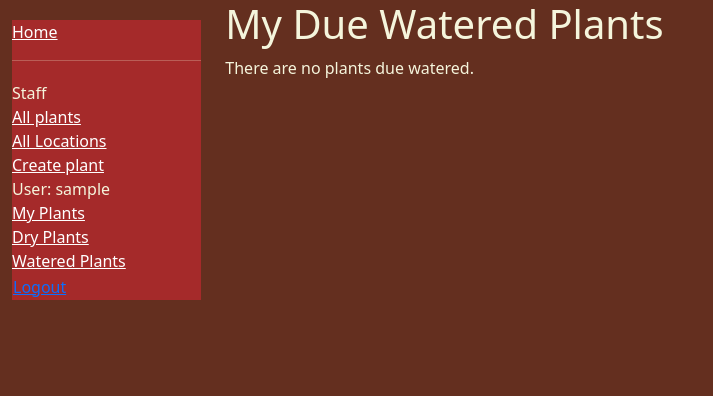
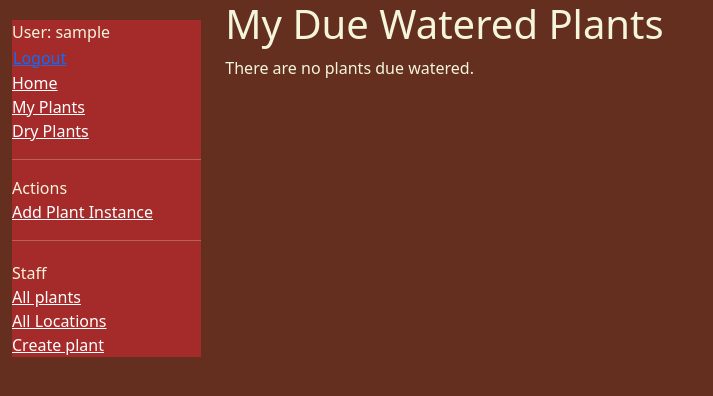
Before and after one commit to rvillan1129/petrichor, a Django app: page /nursery/myduewateredplants/ in a window 1280 px wide. Shown: the top 396 px of the page, without its empty margins (0-713 px from the left). Run offline with Django 5.2, Linux system fonts and the light colour scheme; the visitor is signed in with stand-in values (Sample User, id 1); data that the repository does not hold is empty.

Commit message:
add plant instance CRUD operations

```diff
--- a/nursery/templates/base_generic.html
+++ b/nursery/templates/base_generic.html
@@ -20,24 +20,9 @@
         <div class="col-sm-2">
           {% block sidebar %}
             <ul class="sidebar-nav" style="background-color: brown;">
-              <li><a href="{% url 'index' %}">Home</a></li>
-              {% if user.is_staff %}
-              <hr>
-              <ul class="sidebar-nav">
-                <li>Staff</li>
-                <li><a href="{% url 'plants' %}">All plants</a></li>
-                <li><a href="{% url 'locations' %}">All Locations</a></li>
-                {% if perms.catalog.add_author %}
-                <li><a href="{% url 'plant-create' %}">Create plant</a></li>
-                {% endif %}
-              </ul>
-              {% endif %}
               {% if user.is_authenticated %}
-                <li>User: {{ user.get_username }}</li>
-                <li><a href="{% url 'my-plants' %}">My Plants</a></li>
-                <li><a href="{% url 'my-due-watered' %}">Dry Plants</a></li>
-                <li><a href="{% url 'my-watered' %}">Watered Plants</a></li>
-                <li>
+              <li>User: {{ user.get_username }}</li>
+              <li>
                   <form id="logout-form" method="post" action="{% url 'logout' %}">
                     {% csrf_token %}
                     <button type="submit" class="btn btn-link">Logout</button>
@@ -45,6 +30,25 @@
                 </li>
               {% else %}
                 <li><a href="{% url 'login' %}?next={{ request.path }}">Login</a></li>
+              {% endif %}
+              <li><a href="{% url 'index' %}">Home</a></li>
+              {% if user.is_authenticated %}
+                <li><a href="{% url 'my-plants' %}">My Plants</a></li>
+                <li><a href="{% url 'my-due-watered' %}">Dry Plants</a></li>
+                <hr>
+                <li>Actions</li>
+                <li><a href="{% url 'plant-instance-create' %}">Add Plant Instance</a></li>
+              {% endif %}
+              {% if user.is_staff %}
+              <hr>
+              <ul class="sidebar-nav">
+                <li>Staff</li>
+                <li><a href="{% url 'plants' %}">All plants</a></li>
+                <li><a href="{% url 'locations' %}">All Locations</a></li>
+                {% if perms.nursery.add_plant %}
+                <li><a href="{% url 'plant-create' %}">Create plant</a></li>
+                {% endif %}
+              </ul>
               {% endif %}
             </ul>
           {% endblock %}
--- a/nursery/templates/nursery/plant_list.html
+++ b/nursery/templates/nursery/plant_list.html
@@ -1,7 +1,7 @@
 {% extends "base_generic.html" %}
 
 {% block content %}
-  <h1>List of All Plant Types in Nursery</h1>
+  <h1>List of All Plant Templates Currently in Nursery</h1>
   {% if plant_list %}
     <ul>
       {% for plant in plant_list %}
--- a/nursery/templates/nursery/plantinstance_list_due_watered_user.html
+++ b/nursery/templates/nursery/plantinstance_list_due_watered_user.html
@@ -8,8 +8,10 @@
 
       {% for plantinst in plantinstance_list %}
       <li class="{% if plantinst.is_overdue_watered %}text-danger{% endif %}">
-        <a href="{% url 'plant-detail' plantinst.plant.pk %}">{{ plantinst.nickname }}</a> ({{ plantinst.due_watered }})
-        {% if plantinst.is_overdue_watered %}- <a href="{% url 'renew-due-watered-date' plantinst.id %}">Water</a>{% endif %}
+        <a href="{% url 'plant-instance-detail' plantinst.pk %}">{{ plantinst.nickname }}</a> ({{ plantinst.due_watered }})
+        {% if plantinst.is_not_watered %}- <a href="{% url 'renew-due-watered-date' plantinst.id %}">Water</a>
+        {% else %}- <span class="text-success">watered</span>
+        {% endif %}
       </li>
       {% endfor %}
     </ul>
--- a/nursery/templates/nursery/plantinstance_list_plants_user.html
+++ b/nursery/templates/nursery/plantinstance_list_plants_user.html
@@ -7,8 +7,8 @@
     <ul>
 
       {% for plantinst in plantinstance_list %}
-      <li class="{% if plantinst.is_overdue_watered %}text-danger{% endif %}">
-        <a href="{% url 'plant-detail' plantinst.plant.pk %}">{{ plantinst.nickname }}</a> ({{ plantinst.due_watered }})
+      <li class="{% if not plantinst.is_overdue_watered %}text-success{% elif plantinst.is_overdue_watered %}text-danger{% endif %}">
+        <a href="{% url 'plant-instance-detail' plantinst.pk %}">{{ plantinst.nickname }}</a> ({{ plantinst.due_watered }})
         {% if plantinst.is_overdue_watered %}- <a href="{% url 'renew-due-watered-date' plantinst.id %}">Water</a>{% endif %}
       </li>
       {% endfor %}
--- a/nursery/templates/nursery/renew_due_watered_date.html
+++ b/nursery/templates/nursery/renew_due_watered_date.html
@@ -3,7 +3,11 @@
 {% block content %}
   <h1>Water: {{plant_instance.nickname}} ({{ plant_instance.plant.scientific_name }})</h1>
   <p>Owner: {{ plant_instance.customer }}</p>
-  <p {% if plant_instance.is_overdue_watered %} class="text-danger"{% endif %} >Due watered date: {{ plant_instance.due_watered }}</p>
+  <p>Due watered date:
+    <span {% if not plant_instance.is_overdue_watered %}text-success{% elif plant_instance.is_overdue_watered %} class="text-danger"{% endif %}>
+      {{ plant_instance.due_watered }}
+    </span>
+  </p>
 
   <form action="" method="post">
     {% csrf_token %}
--- a/nursery/urls.py
+++ b/nursery/urls.py
@@ -5,12 +5,13 @@ urlpatterns = [
     path('', views.index, name='index'),
     path('plants/', views.PlantListView.as_view(), name='plants'),
     path('plant/<int:pk>', views.PlantDetailView.as_view(), name='plant-detail'),
+    path('plantinstance/<uuid:pk>', views.PlantInstanceDetailView.as_view(), name='plant-instance-detail'),
     path('locations/', views.LocationListView.as_view(), name='locations'),
     path('location/<int:pk>', views.LocationDetailView.as_view(), name='location-detail'),
 ]
 
 urlpatterns += [
-    path('myplants/', views.PlantsByUserListView.as_view(), name='my-plants'),
+    path('myplants/', views.PlantInstanceByUserListView.as_view(), name='my-plants'),
     path('mywateredplants/', views.WateredPlantsByUserListView.as_view(), name='my-watered'),
     path('myduewateredplants/', views.DueWateredPlantsByUserListView.as_view(), name='my-due-watered'),
 ]
@@ -23,3 +24,8 @@ urlpatterns += [
     path('plant/create/', views.PlantCreate.as_view(), name='plant-create'),
     path('plant/<int:pk>/update/', views.PlantUpdate.as_view(), name='plant-update'),
     path('plant/<int:pk>/delete/', views.PlantDelete.as_view(), name='plant-delete'), ]
+
+urlpatterns += [
+    path('plantinstance/create/', views.PlantInstanceCreate.as_view(), name='plant-instance-create'),
+    path('plantinstance/<uuid:pk>/update/', views.PlantInstanceUpdate.as_view(), name='plant-instance-update'),
+    path('plantinstance/<uuid:pk>/delete/', views.PlantInstanceDelete.as_view(), name='plant-instance-delete'),]
--- a/nursery/views.py
+++ b/nursery/views.py
@@ -1,12 +1,14 @@
 from django.shortcuts import render, get_object_or_404
 from .models import Plant, PlantInstance, Location, CommonName
+from django.views.generic.edit import CreateView, UpdateView, DeleteView
 from django.views import generic
-from django.contrib.auth.mixins import LoginRequiredMixin
+from django.contrib.auth.mixins import LoginRequiredMixin, PermissionRequiredMixin
 from django.contrib.auth.decorators import login_required, permission_required
 from django.http import HttpResponseRedirect
-from django.urls import reverse
+from django.urls import reverse, reverse_lazy
 import datetime
 from nursery.forms import RenewDueWateredDateForm
+from django.db.models import Q
 
 def index(request):
     """View function for home page of site."""
@@ -39,10 +41,13 @@ def index(request):
 
 class PlantListView(generic.ListView):
     model = Plant
-    paginate_by = 2
+    paginate_by = 10
 
 class PlantDetailView(generic.DetailView):
     model = Plant
+
+class PlantInstanceDetailView(generic.DetailView):
+    model = PlantInstance
 
 class LocationListView(generic.ListView):
     model = Location
@@ -51,7 +56,7 @@ class LocationListView(generic.ListView):
 class LocationDetailView(generic.DetailView):
     model = Location
 
-class PlantsByUserListView(LoginRequiredMixin,generic.ListView):
+class PlantInstanceByUserListView(LoginRequiredMixin,generic.ListView):
     """Generic class-based view listing watered plants by current user."""
     model = PlantInstance
     template_name = 'nursery/plantinstance_list_plants_user.html'
@@ -82,10 +87,11 @@ class DueWateredPlantsByUserListView(LoginRequiredMixin,generic.ListView):
     template_name = 'nursery/plantinstance_list_due_watered_user.html'
     paginate_by = 10
 
+    # should we get plantinstances with just not-watered status?
     def get_queryset(self):
         return (
             PlantInstance.objects.filter(customer=self.request.user)
-            .filter(status__exact='n')
+            .filter(due_watered__lte=datetime.date.today() )
             .order_by('due_watered')
         )
 
@@ -103,11 +109,11 @@ def renew_due_watered_date(request, pk):
         # Check if the form is valid:
         if form.is_valid():
             # process the data in form.cleaned_data as required (here we just write it to the model due_watered field)
-            plant_instance.due_back = form.cleaned_data['renewal_date']
+            plant_instance.due_watered = form.cleaned_data['renewal_date']
             plant_instance.save()
 
             # redirect to a new URL:
-            return HttpResponseRedirect(reverse('my-watered'))
+            return HttpResponseRedirect(reverse('my-plants'))
 
     # If this is a GET (or any other method) create the default form.
     else:
@@ -121,10 +127,6 @@ def renew_due_watered_date(request, pk):
 
     return render(request, 'nursery/renew_due_watered_date.html', context)
 
-from django.views.generic.edit import CreateView, UpdateView, DeleteView
-from django.contrib.auth.mixins import PermissionRequiredMixin
-from django.urls import reverse_lazy
-from .models import Plant
 
 class PlantCreate(PermissionRequiredMixin, CreateView):
     model = Plant
@@ -149,3 +151,29 @@ class PlantDelete(PermissionRequiredMixin, DeleteView):
             return HttpResponseRedirect(self.success_url)
         except Exception as e:
             return HttpResponseRedirect( reverse("plant-delete", kwargs={"pk": self.object.pk}) )
+
+class PlantInstanceCreate(PermissionRequiredMixin, CreateView):
+    model = PlantInstance
+    fields = ['plant', 'customer', 'nickname', 'location', 'purchased', 'due_watered', 'status']
+    proposed_due_watered_date = datetime.date.today() + datetime.timedelta(weeks=2)
+    initial = {'status': 'n',
+               'purchased': datetime.date.today(),
+               'due_watered': proposed_due_watered_date}
+    permission_required = 'nursery.add_plantinstance'
+
+class PlantInstanceUpdate(PermissionRequiredMixin, UpdateView):
+    model = PlantInstance
+    fields = ['plant', 'customer', 'nickname', 'location', 'purchased', 'due_watered', 'status']
+    permission_required = 'nursery.change_plantinstance'
+
+class PlantInstanceDelete(PermissionRequiredMixin, DeleteView):
+    model = PlantInstance
+    success_url = reverse_lazy('my-plants')
+    permission_required = 'nursery.delete_plantinstance'
+
+    def form_valid(self, form):
+        try:
+            self.object.delete()
+            return HttpResponseRedirect(self.success_url)
+        except Exception as e:
+            return HttpResponseRedirect( reverse("plant-instance-delete", kwargs={"pk": self.object.pk}) )
```
Also changed, not shown: nursery/models.py (+12 -1 lines), nursery/templates/nursery/plantinstance_confirm_delete.html (added, +13 -0 lines), nursery/templates/nursery/plantinstance_detail.html (added, +55 -0 lines), nursery/templates/nursery/plantinstance_form.html (added, +11 -0 lines).
